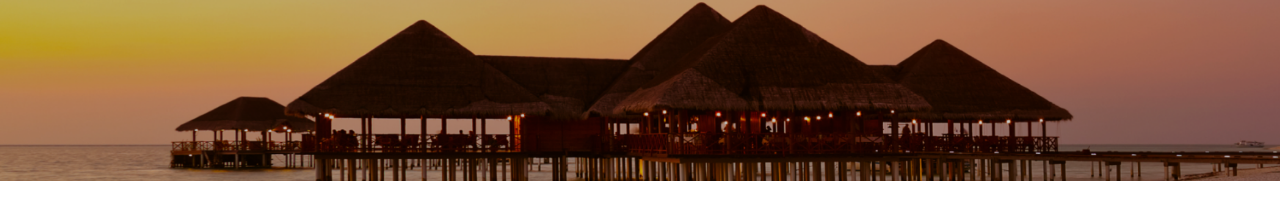
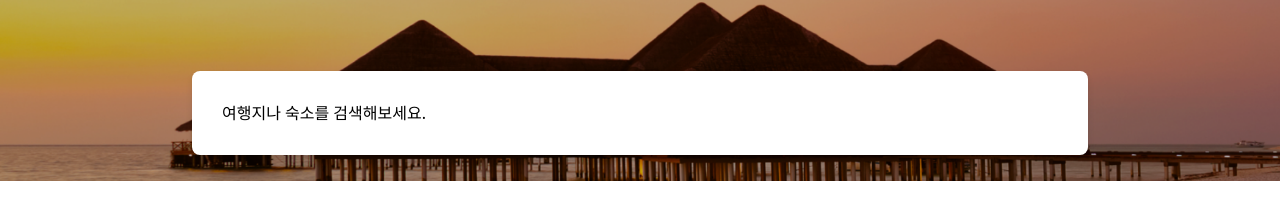
Before and after one commit to wnstndks/-, a Next.js app: page / in a window 1280 px wide. Shown: the part 341-546 px from the top of the page. Built offline with nearby package versions, Linux system fonts and the light colour scheme.

Commit message:
검색 창 수정중

```diff
--- a/app/page.tsx
+++ b/app/page.tsx
@@ -25,6 +25,21 @@ export default function Home() {
           <span>국내부터 해외까지</span>
           <br />
           <span>여행할때 여기어때</span>
+        </div>
+        <div
+          style={{
+            width:"70%",
+            display:"block",
+            marginLeft:"auto",
+            marginRight:"auto",
+            padding:"30px",
+            backgroundColor: "white", // 배경 색상 변경
+            borderRadius: "8px", // 모서리를 둥글게 만듦
+            boxShadow: "0px 4px 6px rgba(0, 0, 0, 0.1)", // 그림자 추가
+
+          }}
+        >
+          여행지나 숙소를 검색해보세요.
         </div>
       </section>
 
```
